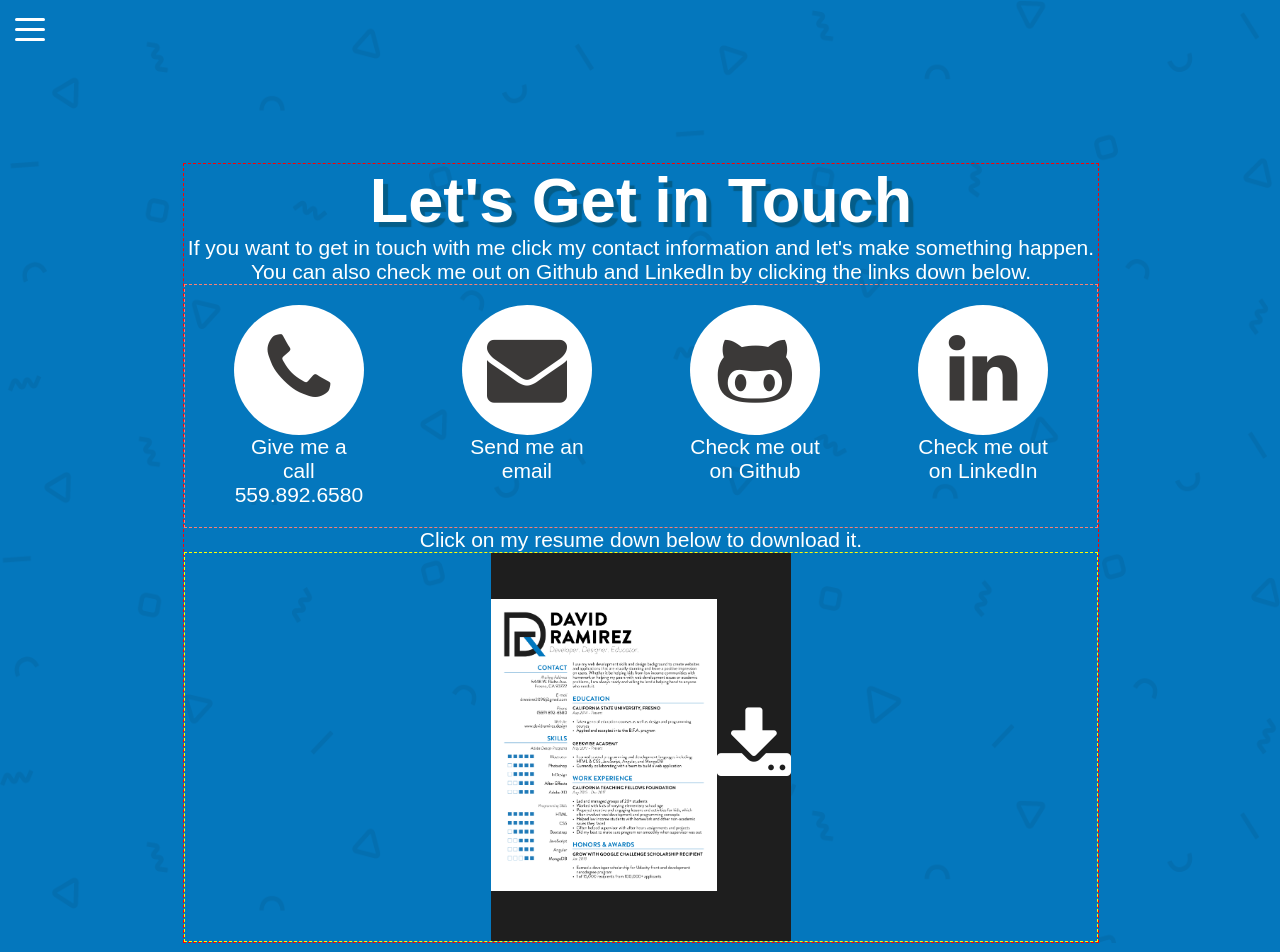
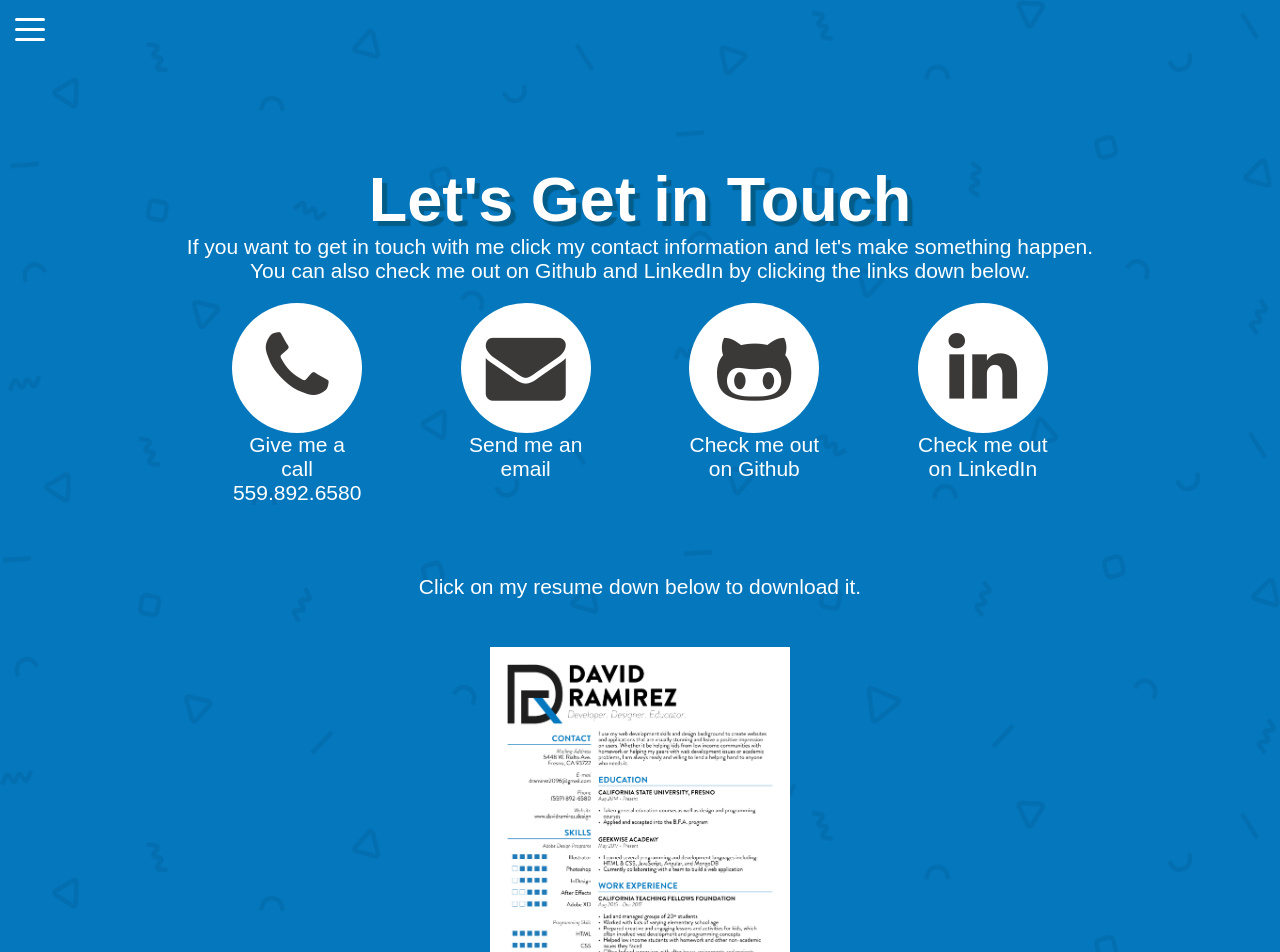
Before and after one commit to dramirez2096/davidramirez.design, an Angular app: page /contact in a window 1280 px wide. Shown: the top 952 px of the page. Built offline with nearby package versions, Linux system fonts and the light colour scheme; a web font is replaced by a local one.

Commit message:
resume section almost done, extra space needs to be fixed

```diff
--- a/src/app/components/pages/contact/contact.component.css
+++ b/src/app/components/pages/contact/contact.component.css
@@ -6,10 +6,11 @@
 	80% { -webkit-transform: translate(-1px, -1px) rotate(1deg); }
 }
 .contact-grid{
-    border: 1px dashed salmon;
+    /* border: 1px dashed salmon; */
     display: flex;
     justify-content: space-around;
     flex-wrap: wrap;
+    margin-bottom: 50px;
 }
 .contact-icon-wrap{
   width: 130px;
@@ -45,13 +46,15 @@
   color: #0477BD;
 }
 .resume-container{
-  border: 1px dashed yellow;
+  /* border: 1px dashed yellow; */
   display: flex;
   justify-content: center;
+  margin-top: 50px;
+  margin-bottom: 100px;
 }
 .resume{
   width: 300px;
-  height: 388px;
+  height: 389px;
   background-color: #1E1E1E;
   cursor: pointer;
   display: flex;
@@ -59,6 +62,19 @@
   align-items: center;
 }
 .resume img{
+  position: relative;
   width: 100%;
   height: 100%;
+  transition: all 0.2s linear;
 }
+.resume:hover img{
+  opacity: 0.1;
+}
+.resume-fa{
+  position: absolute;
+  opacity: 0;
+  transition: all 0.2s linear;
+}
+.resume:hover .resume-fa{
+  opacity: 1;
+}
--- a/src/styles.css
+++ b/src/styles.css
@@ -9,7 +9,7 @@ body{
     margin: 0px;
 }
 .container{
-    border: 1px dashed red;
+    /* border: 1px dashed red; */
     width: 100%;
     display: flex;
     flex-direction: column;
```
